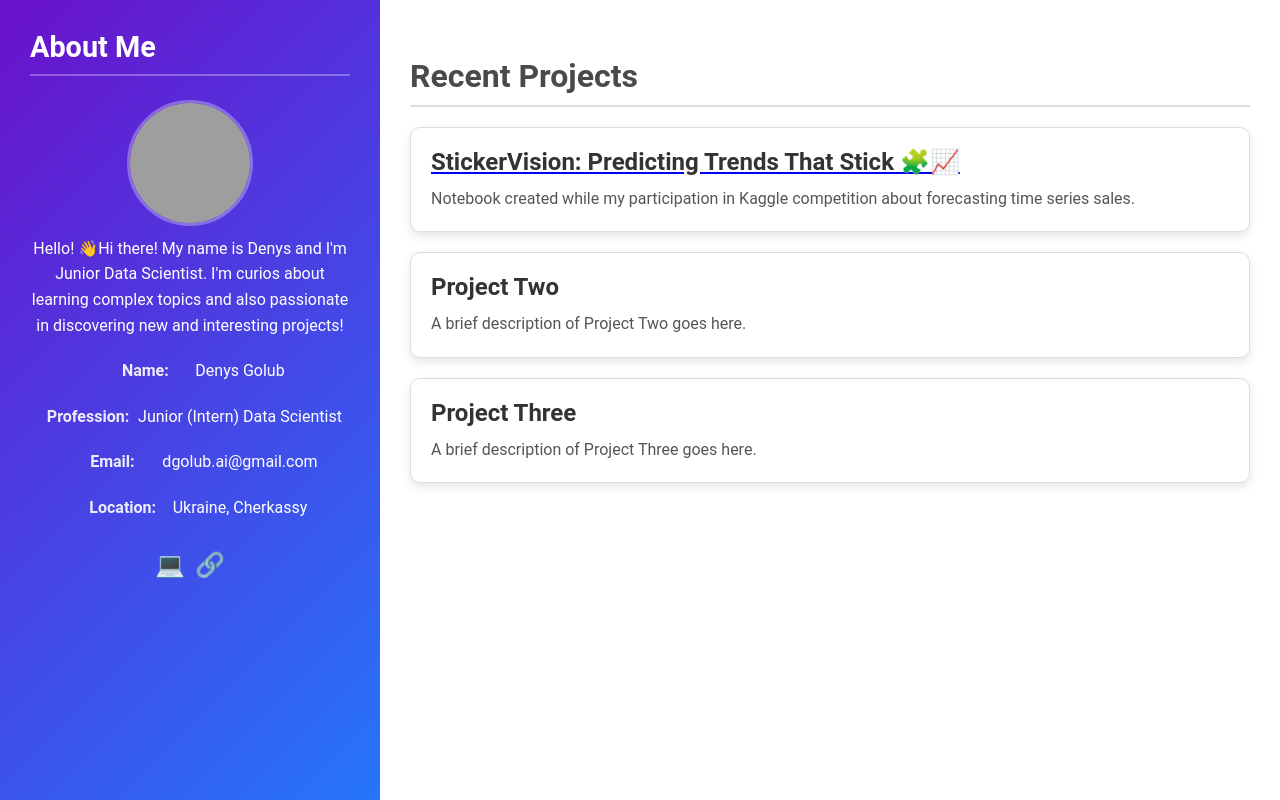
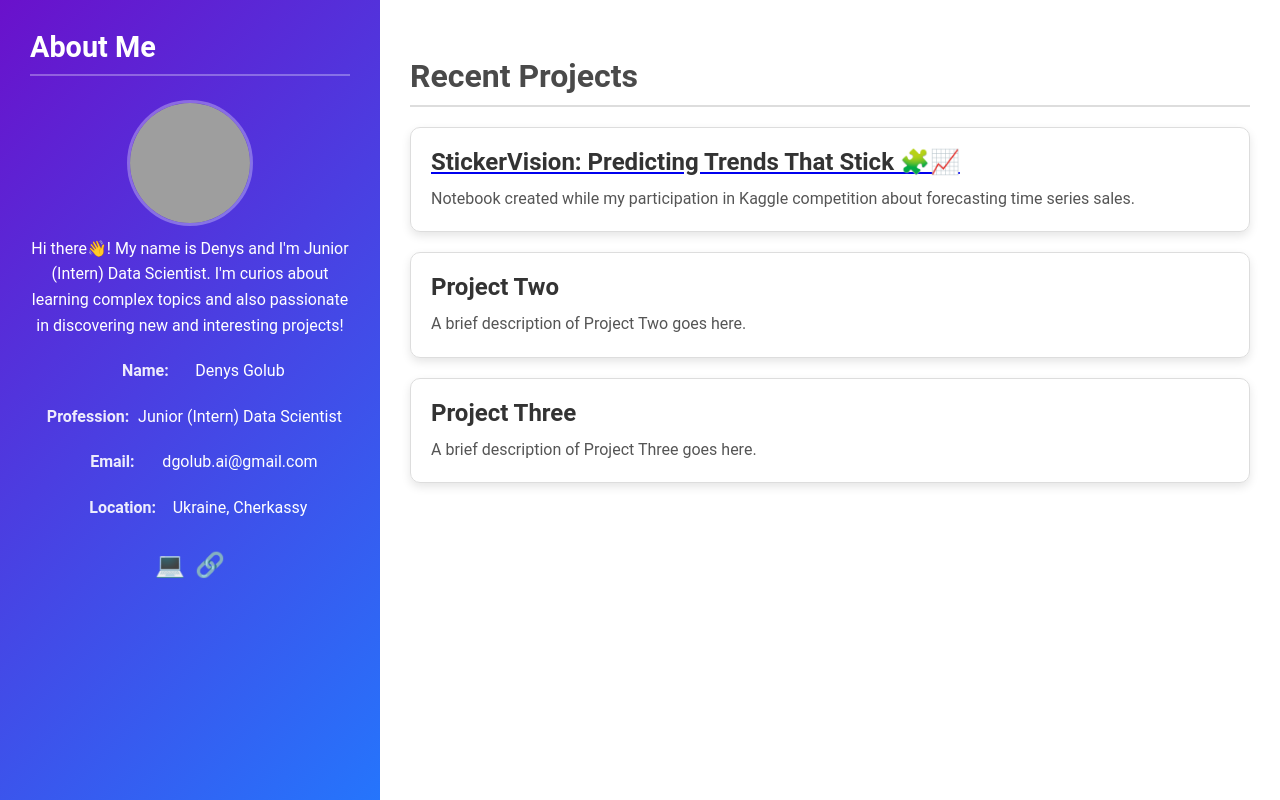
Before and after one commit to DenysGolub/portfolio-site, a plain HTML site: page index.html in a window 1280 px wide. Drawn offline with Linux system fonts and the light colour scheme; grey boxes are pictures that could not be loaded.

Commit message:
Update index.html

```diff
--- a/index.html
+++ b/index.html
@@ -137,7 +137,7 @@
     <div class="sidebar">
         <h2>About Me</h2>
         <img src="https://avatars.githubusercontent.com/u/113779732?v=4" alt="Profile Picture">
-        <p>Hello! 👋Hi there! My name is Denys and I'm Junior Data Scientist. I'm curios about learning complex topics and also passionate in discovering new and interesting projects!</p>
+        <p>Hi there👋! My name is Denys and I'm Junior (Intern) Data Scientist. I'm curios about learning complex topics and also passionate in discovering new and interesting projects!</p>
         <p><strong>Name:</strong>Denys Golub</p>
         <p><strong>Profession:</strong>Junior (Intern) Data Scientist</p>
         <p><strong>Email:</strong>dgolub.ai@gmail.com</p>
```
